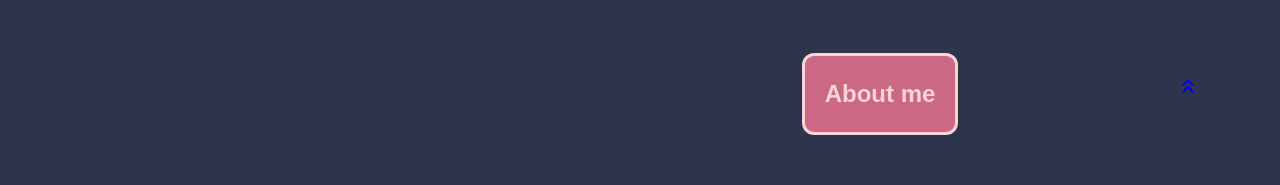
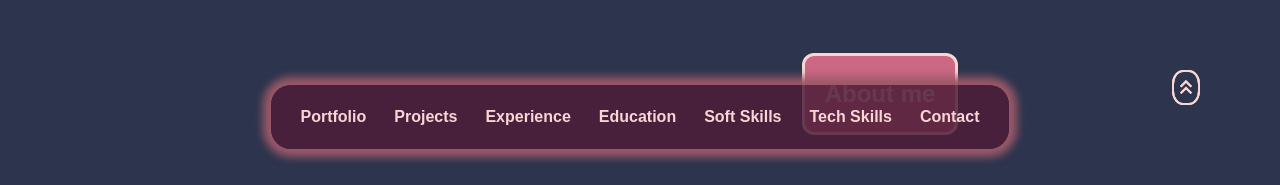
Before and after one commit to laislodi/portfolio, a React (Create React App) app: page / in a window 1280 px wide. Shown: the part 615-800 px from the top of the page. Built offline with nearby package versions, Linux system fonts and the light colour scheme.

Commit message:
Add menu to portfolio

```diff
--- a/src/App.jsx
+++ b/src/App.jsx
@@ -1,4 +1,5 @@
 import Header from "./components/Header/Header.jsx";
+import Menu from "./components/Menu/Menu.jsx";
 import Projects from "./components/Projects/Projects.jsx";
 import Experience from "./components/Experience/Experience.jsx";
 import Skills from "./components/Skills/Skills.jsx";
@@ -17,6 +18,7 @@ export default function App() {
       <Skills typeOfSkill="soft" />
       <Skills typeOfSkill="tech" />
       <Footer/>
+      <Menu />
     </Fragment>
   );
 }
--- /dev/null
+++ b/src/components/Menu/Menu.css
@@ -0,0 +1,59 @@
+.back-button {
+  position: fixed;
+  z-index: 2;
+  bottom: 80px;
+  right: 80px;
+  border: 2px solid var(--white);
+  color: var(--white);
+  border-radius: 40%;
+}
+
+.back-button:hover {
+  box-shadow: 2px 2px 2px var(--shadow-pink);
+}
+
+.material-icons {
+  transform: translateY(3px);
+}
+
+.material-icons:hover {
+  transform: translateY(0);
+}
+
+.menu {
+  position: relative;
+  margin-top: 100px
+}
+
+.menu .menu-list{
+  list-style: none;
+  padding: 20px;
+  position: fixed;
+  bottom: 20px;
+  left: 0;
+  right: 0;
+  margin-inline: auto;
+  width: fit-content;
+  display: inline-flex;
+  justify-content: center;
+  gap: 8px;
+  background-color: rgb(78, 30, 57, 0.85);
+  box-shadow: 0 0 8px 8px var(--shadow-pink);
+  border-radius: 20px;
+}
+
+.menu a {
+  text-decoration: none;
+  color: var(--white);
+  font-weight: bold;
+}
+
+.menu .menu-option {
+  padding: 0 10px;
+}
+
+@media (max-width: 800px) {
+  .menu {
+    display: none;
+  }
+}
--- /dev/null
+++ b/src/components/Menu/Menu.jsx
@@ -0,0 +1,40 @@
+import "./Menu.css";
+
+
+export default function Menu() {
+
+
+  return (<>
+      <div className="menu">
+        <ul className="menu-list">
+          <a href="#portfolio">
+            <li className="menu-option">Portfolio</li>
+          </a>
+          <a href="#projects">
+            <li className="menu-option">Projects</li>
+          </a>
+          <a href="#experience">
+            <li className="menu-option">Experience</li>
+          </a>
+          <a href="#education">
+            <li className="menu-option">Education</li>
+          </a>
+          <a href="#soft-skills">
+            <li className="menu-option">Soft Skills</li>
+          </a>
+          <a href="#tech-skills">
+            <li className="menu-option">Tech Skills</li>
+          </a>
+          <a href="#contact">
+            <li className="menu-option">Contact</li>
+          </a>
+        </ul>
+      </div>
+      <a href="#" className="back-button">
+        <span class="material-icons">
+          keyboard_double_arrow_up
+        </span>
+      </a>
+    </>
+  );
+};
```
